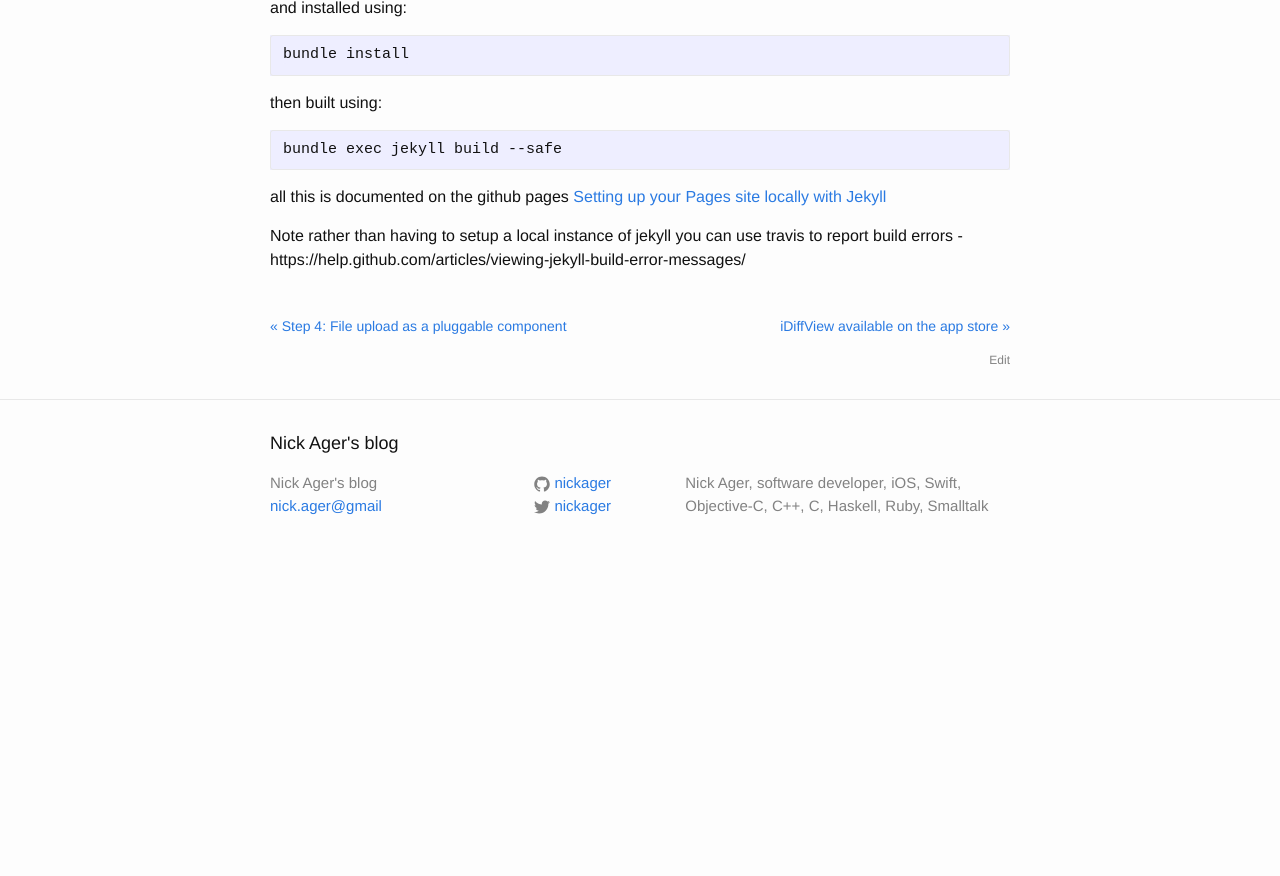
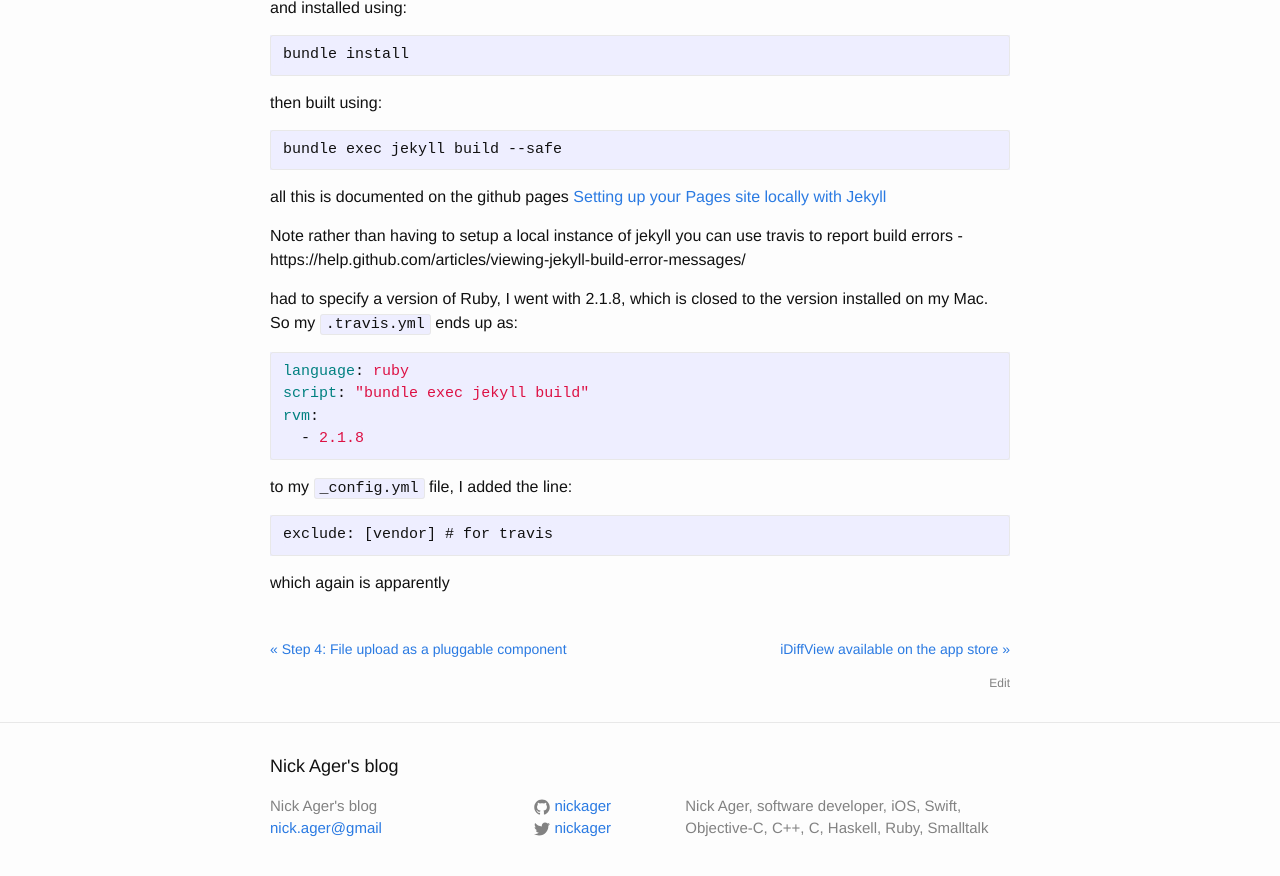
Before and after one commit to NickAger/nickager.github.io, a Jekyll site: the page built from _posts/2016-02-03-New-blog-infrastructure.md, in a window 1280 px wide and 900 px high, scrolled down 768 px. Shown: the top 876 px of the window. Built offline with Jekyll 4.4.1, drawn with Linux system fonts in a browser that asks for light colours; before the commit the page ends 1345 px from its top, so only the background shows below that.

Commit message:
added travis build status

````diff
--- a/_posts/2016-02-03-New-blog-infrastructure.md
+++ b/_posts/2016-02-03-New-blog-infrastructure.md
@@ -44,3 +44,20 @@ bundle exec jekyll build --safe
 all this is documented on the github pages [Setting up your Pages site locally with Jekyll](https://help.github.com/articles/setting-up-your-pages-site-locally-with-jekyll/)
 
 Note rather than having to setup a local instance of jekyll you can use travis to report build errors - https://help.github.com/articles/viewing-jekyll-build-error-messages/
+
+had to specify a version of Ruby, I went with 2.1.8, which is closed to the version installed on my Mac.  So my `.travis.yml` ends up as:
+
+```yml
+language: ruby
+script: "bundle exec jekyll build"
+rvm:
+  - 2.1.8
+```
+
+to my `_config.yml` file, I added the line:
+
+```
+exclude: [vendor] # for travis
+```
+
+which again is apparently
````
Also changed, not shown: README.md.
